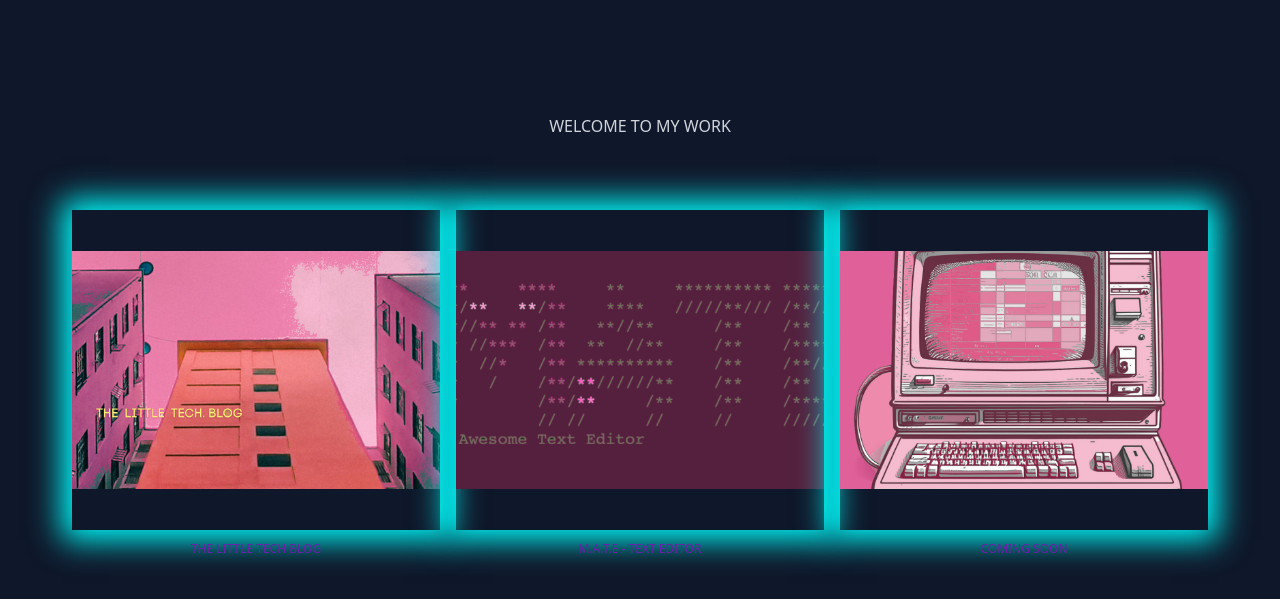
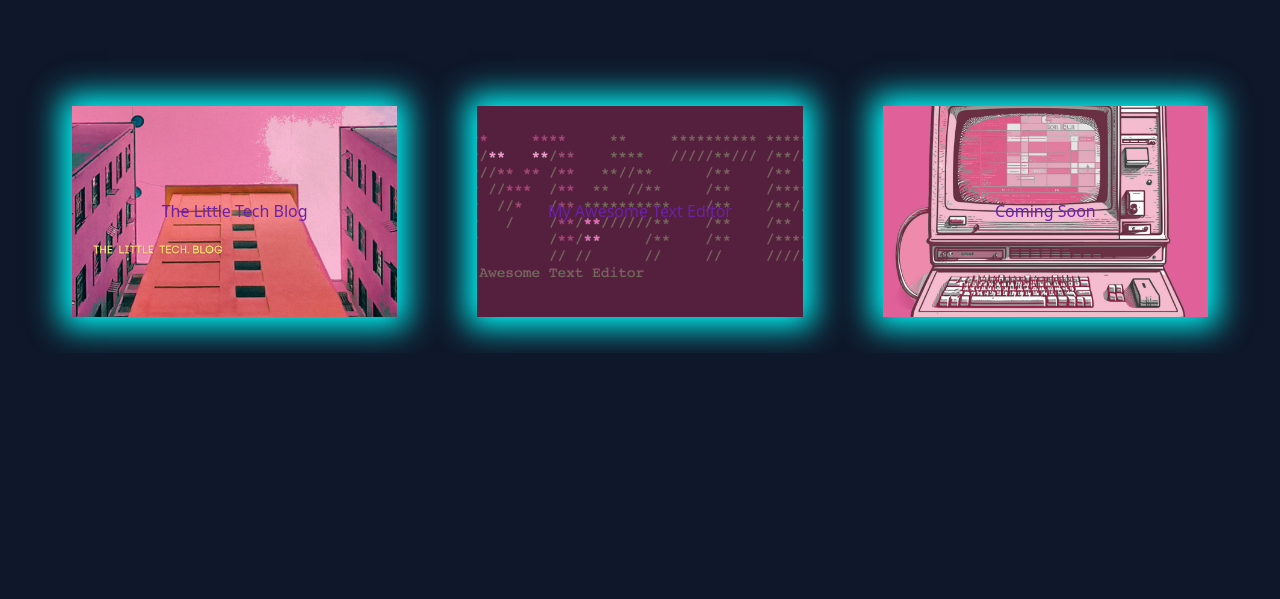
Before and after one commit to CherryElla/cherie-ella-portfolio, a React (Vite) app: page / in a window 1280 px wide. Shown: the part 1070-1669 px from the top of the page. After the commit the page ends 1423 px from the top, so only its background shows below. Built offline with nearby package versions, Linux system fonts and the light colour scheme; a web font is replaced by a local one.

Commit message:
styling projects

```diff
--- a/src/components/Projects.jsx
+++ b/src/components/Projects.jsx
@@ -2,58 +2,31 @@ import React from "react";
 
 export default function Projects() {
     return (
-        <div class="projectsBox z-10 flex m-9 p-9 grid-cols-3 gap-4 text-purple-800 bg-slate-900">
-            <div class="text-center">
+        <div class=" projectsBox flex justify-center m-9 p-9 gap-20 text-purple-800 bg-slate-900">
+            <a href="" class="group flex flex-col items-center text-center justify-center relative w-96 ">
                 <img
-                    class=" projectBox h-80 w-100 object-contain shadow-neon"
+                    class=" projectBox h-auto w-100 object-contain shadow-neon group-hover:opacity-5 "
                     src="./src/images/little-tech-blog-pink.png"
-                    alt=""
+                    alt="The Little Tech Blog"
                 />
-                <button
-                    type="button"
-                    data-te-ripple-init
-                    data-te-ripple-color="light"
-                    class="rounded px-6 pt-2.5 pb-2
-                    text-xs font-medium uppercase
-                    leading-normal text-primary transition
-                    duration-150 ease-in-out hover:bg-neutral-100
-                    hover:text-primary-600 focus:text-primary-600
-                    focus:outline-none focus:ring-0 active:text-primary-700
-                    dark:hover:bg-neutral-700"
-                >
-                    The Little Tech Blog
-                </button>
-            </div>
-            <div class="text-center">
+                <div class="absolute h-auto w-100 object-contain">The Little Tech Blog</div>
+            </a>
+            <a href="" class="group flex flex-col items-center text-center justify-center relative w-96 ">
                 <img
-                    class=" projectBox h-80 w-100 object-scale-down shadow-neon"
+                    class=" projectBox h-auto w-100 object-scale-down shadow-neon group-hover:opacity-5"
                     src="./src/images/mate.png"
-                    alt=""
+                    alt="M.A.T.E"
                 />
-                <button
-                    type="button"
-                    data-te-ripple-init
-                    data-te-ripple-color="light"
-                    class="rounded px-6 pt-2.5 pb-2 text-xs font-medium uppercase leading-normal text-primary transition duration-150 ease-in-out hover:bg-neutral-100 hover:text-primary-600 focus:text-primary-600 focus:outline-none focus:ring-0 active:text-primary-700 dark:hover:bg-neutral-700"
-                >
-                    M.A.T.E - Text Editor
-                </button>
-            </div>
-            <div class="text-center">
+                <div class="absolute h-auto w-100 object-contain">My Awesome Text Editor</div>
+            </a>
+            <a href="" class="group flex flex-col items-center text-center justify-center relative w-96">
                 <img
-                    class="projectBox h-80 w-100 object-contain shadow-neon"
+                    class="projectBox h-auto w-100 object-contain shadow-neon group-hover:opacity-5"
                     src="./src/images/old-comp.png"
-                    alt=""
+                    alt="Coming Soon"
                 />
-                <button
-                    type="button"
-                    data-te-ripple-init
-                    data-te-ripple-color="light"
-                    class="rounded px-6 pt-2.5 pb-2 text-xs font-medium uppercase leading-normal text-primary transition duration-150 ease-in-out hover:bg-neutral-100 hover:text-primary-600 focus:text-primary-600 focus:outline-none focus:ring-0 active:text-primary-700 dark:hover:bg-neutral-700"
-                >
-                    Coming Soon
-                </button>
-            </div>
+                <div class="absolute h-auto w-100 object-contain">Coming Soon</div>
+            </a>
         </div>
     );
 }
--- a/src/components/pages/Home.jsx
+++ b/src/components/pages/Home.jsx
@@ -1,7 +1,7 @@
 import React from "react";
 import Header from "../Header";
 import About from "./About";
-import Portfolio from "./Portfolio";
+import Projects from "../Projects";
 
 export default function Home() {
     return (
@@ -13,7 +13,7 @@ export default function Home() {
                 <About />
             </section>
             <section class="bg-slate-900 pt-20 z-10 ">
-                <Portfolio />
+                <Projects />
             </section>
         </div>
     );
```
